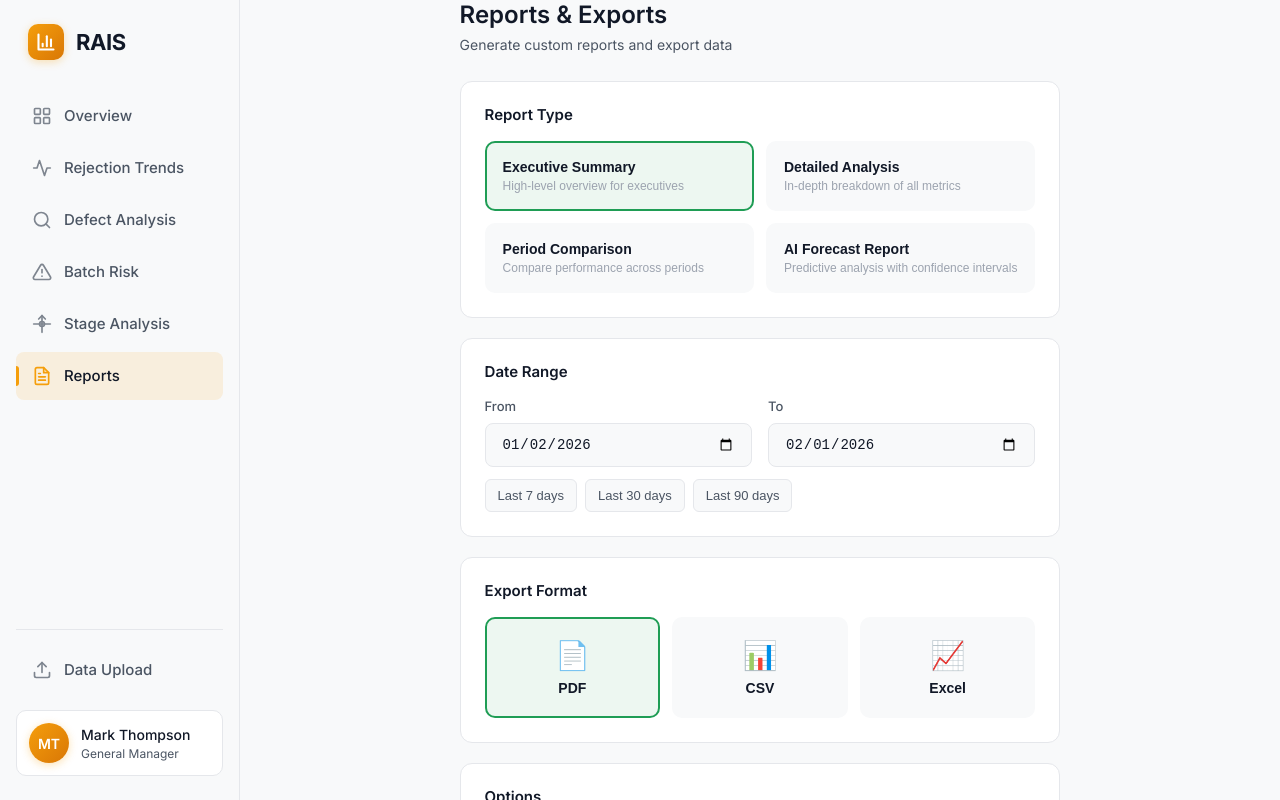
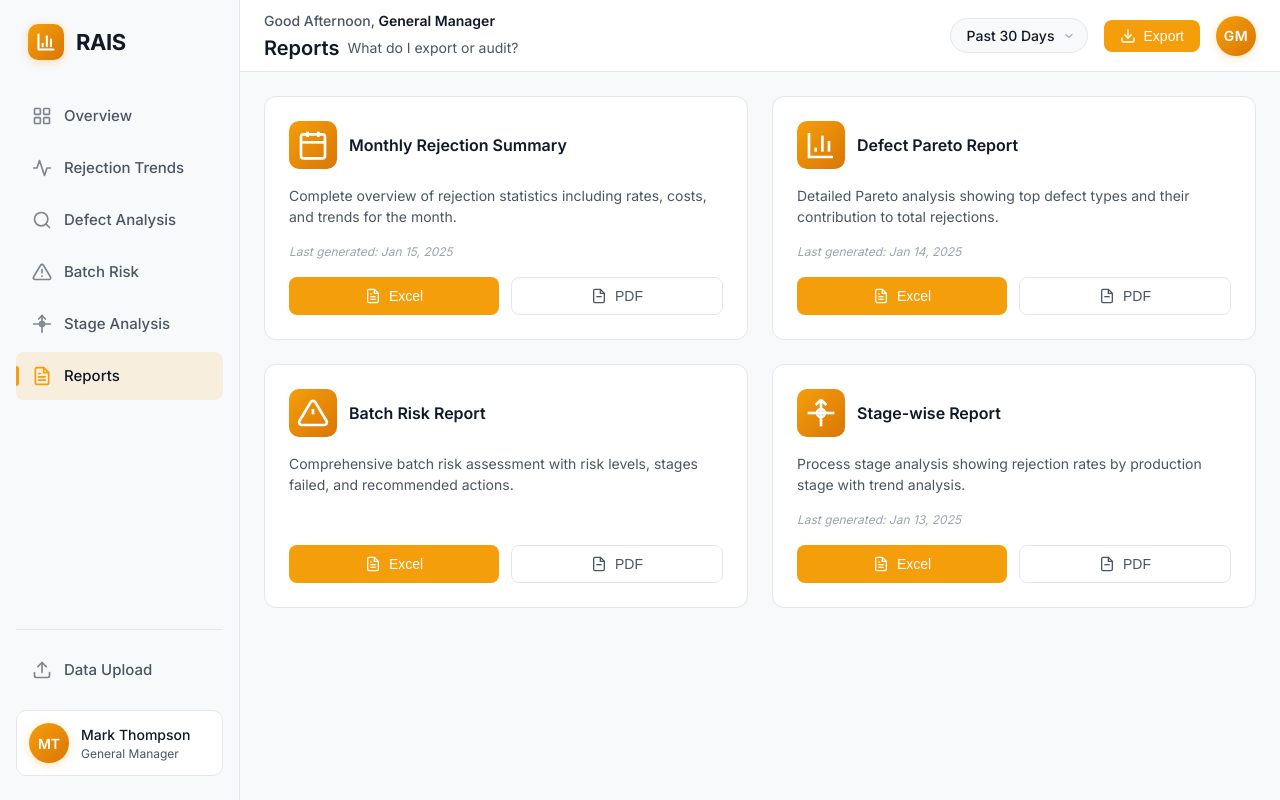
Before and after one commit to SHADOW-465/RAIS, a Next.js app: page /reports in a window 1280 px wide. Shown: the top 800 px of the page. Built offline with nearby package versions, Linux system fonts and the light colour scheme.

Commit message:
refactor(pages): update Reports with 2x2 grid and export buttons
Ultraworked with Sisyphus (https://github.com/code-yeongyu/oh-my-opencode)

Co-authored-by: Sisyphus <clio-agent@sisyphuslabs.ai>

```diff
--- a/src/app/reports/page.tsx
+++ b/src/app/reports/page.tsx
@@ -1,204 +1,163 @@
 'use client';
 
 import { useState } from 'react';
-import { format, subDays } from 'date-fns';
-import styles from './reports.module.css';
+import TopBar from '@/components/TopBar';
+import styles from './page.module.css';
 
-type ReportType = 'summary' | 'detailed' | 'comparison' | 'forecast';
-type ReportFormat = 'pdf' | 'csv' | 'excel';
-
-interface ReportConfig {
-  type: ReportType;
-  format: ReportFormat;
-  dateFrom: string;
-  dateTo: string;
-  includeCharts: boolean;
-  includeAI: boolean;
+interface ReportCard {
+  id: string;
+  title: string;
+  description: string;
+  icon: React.ReactNode;
+  lastGenerated?: string;
 }
 
-const REPORT_TYPES = [
-  { value: 'summary', label: 'Executive Summary', description: 'High-level overview for executives' },
-  { value: 'detailed', label: 'Detailed Analysis', description: 'In-depth breakdown of all metrics' },
-  { value: 'comparison', label: 'Period Comparison', description: 'Compare performance across periods' },
-  { value: 'forecast', label: 'AI Forecast Report', description: 'Predictive analysis with confidence intervals' },
-];
-
-const EXPORT_FORMATS = [
-  { value: 'pdf', label: 'PDF', icon: '📄' },
-  { value: 'csv', label: 'CSV', icon: '📊' },
-  { value: 'excel', label: 'Excel', icon: '📈' },
+const REPORT_CARDS: ReportCard[] = [
+  {
+    id: 'monthly',
+    title: 'Monthly Rejection Summary',
+    description: 'Complete overview of rejection statistics including rates, costs, and trends for the month.',
+    icon: (
+      <svg width="32" height="32" viewBox="0 0 24 24" fill="none" stroke="currentColor" strokeWidth="2">
+        <rect x="3" y="4" width="18" height="18" rx="2" ry="2" />
+        <line x1="16" y1="2" x2="16" y2="6" />
+        <line x1="8" y1="2" x2="8" y2="6" />
+        <line x1="3" y1="10" x2="21" y2="10" />
+      </svg>
+    ),
+    lastGenerated: 'Jan 15, 2025',
+  },
+  {
+    id: 'pareto',
+    title: 'Defect Pareto Report',
+    description: 'Detailed Pareto analysis showing top defect types and their contribution to total rejections.',
+    icon: (
+      <svg width="32" height="32" viewBox="0 0 24 24" fill="none" stroke="currentColor" strokeWidth="2">
+        <path d="M3 3v18h18" />
+        <path d="M18 17V9" />
+        <path d="M13 17V5" />
+        <path d="M8 17v-3" />
+      </svg>
+    ),
+    lastGenerated: 'Jan 14, 2025',
+  },
+  {
+    id: 'batch',
+    title: 'Batch Risk Report',
+    description: 'Comprehensive batch risk assessment with risk levels, stages failed, and recommended actions.',
+    icon: (
+      <svg width="32" height="32" viewBox="0 0 24 24" fill="none" stroke="currentColor" strokeWidth="2">
+        <path d="M10.29 3.86L1.82 18a2 2 0 0 0 1.71 3h16.94a2 2 0 0 0 1.71-3L13.71 3.86a2 2 0 0 0-3.42 0z" />
+        <line x1="12" y1="9" x2="12" y2="13" />
+        <line x1="12" y1="17" x2="12.01" y2="17" />
+      </svg>
+    ),
+  },
+  {
+    id: 'stage',
+    title: 'Stage-wise Report',
+    description: 'Process stage analysis showing rejection rates by production stage with trend analysis.',
+    icon: (
+      <svg width="32" height="32" viewBox="0 0 24 24" fill="none" stroke="currentColor" strokeWidth="2">
+        <path d="M12 2v20" />
+        <path d="M2 12h20" />
+        <path d="M12 2l4 4" />
+        <path d="M12 2l-4 4" />
+        <circle cx="12" cy="12" r="3" />
+      </svg>
+    ),
+    lastGenerated: 'Jan 13, 2025',
+  },
 ];
 
 export default function ReportsPage() {
-  const [config, setConfig] = useState<ReportConfig>({
-    type: 'summary',
-    format: 'pdf',
-    dateFrom: format(subDays(new Date(), 30), 'yyyy-MM-dd'),
-    dateTo: format(new Date(), 'yyyy-MM-dd'),
-    includeCharts: true,
-    includeAI: true,
-  });
-  const [generating, setGenerating] = useState(false);
+  const [generating, setGenerating] = useState<string | null>(null);
 
-  const handleGenerate = async () => {
-    setGenerating(true);
-    // Simulate report generation
-    await new Promise(resolve => setTimeout(resolve, 2000));
-    setGenerating(false);
-    // In production, this would trigger actual report generation
+  const handleExport = (reportId: string, format: 'excel' | 'pdf') => {
+    setGenerating(`${reportId}-${format}`);
+    // Simulate generation
+    setTimeout(() => {
+      setGenerating(null);
+      console.log(`Generated ${reportId} as ${format}`);
+    }, 1500);
   };
 
   return (
     <div className={styles.container}>
-      <header className={styles.header}>
-        <div>
-          <h1 className={styles.title}>Reports & Exports</h1>
-          <p className={styles.subtitle}>Generate custom reports and export data</p>
-        </div>
-      </header>
+      <TopBar
+        title="Reports"
+        subtitle="What do I export or audit?"
+      />
 
-      <div className={styles.content}>
-        {/* Report Type Selection */}
-        <section className={styles.card}>
-          <h2 className={styles.cardTitle}>Report Type</h2>
-          <div className={styles.reportTypes}>
-            {REPORT_TYPES.map((type) => (
-              <button
-                key={type.value}
-                className={`${styles.reportType} ${config.type === type.value ? styles.active : ''}`}
-                onClick={() => setConfig({ ...config, type: type.value as ReportType })}
-              >
-                <span className={styles.reportTypeLabel}>{type.label}</span>
-                <span className={styles.reportTypeDesc}>{type.description}</span>
-              </button>
-            ))}
-          </div>
-        </section>
-
-        {/* Date Range */}
-        <section className={styles.card}>
-          <h2 className={styles.cardTitle}>Date Range</h2>
-          <div className={styles.dateRange}>
-            <div className={styles.dateField}>
-              <label className={styles.label}>From</label>
-              <input
-                type="date"
-                value={config.dateFrom}
-                onChange={(e) => setConfig({ ...config, dateFrom: e.target.value })}
-                className={styles.input}
-              />
-            </div>
-            <div className={styles.dateField}>
-              <label className={styles.label}>To</label>
-              <input
-                type="date"
-                value={config.dateTo}
-                onChange={(e) => setConfig({ ...config, dateTo: e.target.value })}
-                className={styles.input}
-              />
-            </div>
-          </div>
-          <div className={styles.quickRanges}>
-            <button
-              className={styles.quickRange}
-              onClick={() => setConfig({
-                ...config,
-                dateFrom: format(subDays(new Date(), 7), 'yyyy-MM-dd'),
-                dateTo: format(new Date(), 'yyyy-MM-dd')
-              })}
-            >
-              Last 7 days
-            </button>
-            <button
-              className={styles.quickRange}
-              onClick={() => setConfig({
-                ...config,
-                dateFrom: format(subDays(new Date(), 30), 'yyyy-MM-dd'),
-                dateTo: format(new Date(), 'yyyy-MM-dd')
-              })}
-            >
-              Last 30 days
-            </button>
-            <button
-              className={styles.quickRange}
-              onClick={() => setConfig({
-                ...config,
-                dateFrom: format(subDays(new Date(), 90), 'yyyy-MM-dd'),
-                dateTo: format(new Date(), 'yyyy-MM-dd')
-              })}
-            >
-              Last 90 days
-            </button>
-          </div>
-        </section>
-
-        {/* Export Format */}
-        <section className={styles.card}>
-          <h2 className={styles.cardTitle}>Export Format</h2>
-          <div className={styles.formats}>
-            {EXPORT_FORMATS.map((fmt) => (
-              <button
-                key={fmt.value}
-                className={`${styles.format} ${config.format === fmt.value ? styles.active : ''}`}
-                onClick={() => setConfig({ ...config, format: fmt.value as ReportFormat })}
-              >
-                <span className={styles.formatIcon}>{fmt.icon}</span>
-                <span className={styles.formatLabel}>{fmt.label}</span>
-              </button>
-            ))}
-          </div>
-        </section>
-
-        {/* Options */}
-        <section className={styles.card}>
-          <h2 className={styles.cardTitle}>Options</h2>
-          <div className={styles.options}>
-            <label className={styles.checkbox}>
-              <input
-                type="checkbox"
-                checked={config.includeCharts}
-                onChange={(e) => setConfig({ ...config, includeCharts: e.target.checked })}
-              />
-              <span className={styles.checkmark}></span>
-              <span>Include charts and visualizations</span>
-            </label>
-            <label className={styles.checkbox}>
-              <input
-                type="checkbox"
-                checked={config.includeAI}
-                onChange={(e) => setConfig({ ...config, includeAI: e.target.checked })}
-              />
-              <span className={styles.checkmark}></span>
-              <span>Include AI insights and recommendations</span>
-            </label>
-          </div>
-        </section>
+      <main className={styles.main}>
+        {/* Report Cards Grid */}
+        <section className={styles.grid}>
+          {REPORT_CARDS.map((report) => (
+            <div key={report.id} className={styles.card}>
+              <div className={styles.cardHeader}>
+                <div className={styles.iconWrapper}>{report.icon}</div>
+                <h3 className={styles.cardTitle}>{report.title}</h3>
               </div>
 
-      {/* Generate Button */}
-      <div className={styles.actions}>
+              <p className={styles.cardDescription}>{report.description}</p>
+
+              {report.lastGenerated && (
+                <div className={styles.lastGenerated}>
+                  Last generated: {report.lastGenerated}
+                </div>
+              )}
+
+              <div className={styles.cardActions}>
                 <button
-          className={styles.generateButton}
-          onClick={handleGenerate}
-          disabled={generating}
+                  className={styles.exportButton}
+                  onClick={() => handleExport(report.id, 'excel')}
+                  disabled={generating === `${report.id}-excel`}
                 >
-          {generating ? (
+                  {generating === `${report.id}-excel` ? (
                     <>
-              <span className={styles.spinner}></span>
+                      <span className={styles.spinner} />
                       Generating...
                     </>
                   ) : (
                     <>
-              <svg width="20" height="20" viewBox="0 0 24 24" fill="none" stroke="currentColor" strokeWidth="2" strokeLinecap="round" strokeLinejoin="round">
-                <path d="M21 15v4a2 2 0 0 1-2 2H5a2 2 0 0 1-2-2v-4" />
-                <polyline points="7 10 12 15 17 10" />
-                <line x1="12" y1="15" x2="12" y2="3" />
+                      <svg width="16" height="16" viewBox="0 0 24 24" fill="none" stroke="currentColor" strokeWidth="2">
+                        <path d="M14 2H6a2 2 0 0 0-2 2v16a2 2 0 0 0 2 2h12a2 2 0 0 0 2-2V8z" />
+                        <polyline points="14 2 14 8 20 8" />
+                        <line x1="16" y1="13" x2="8" y2="13" />
+                        <line x1="16" y1="17" x2="8" y2="17" />
+                        <polyline points="10 9 9 9 8 9" />
                       </svg>
-              Generate Report
+                      Excel
+                    </>
+                  )}
+                </button>
+
+                <button
+                  className={`${styles.exportButton} ${styles.exportButtonSecondary}`}
+                  onClick={() => handleExport(report.id, 'pdf')}
+                  disabled={generating === `${report.id}-pdf`}
+                >
+                  {generating === `${report.id}-pdf` ? (
+                    <>
+                      <span className={styles.spinner} />
+                      Generating...
+                    </>
+                  ) : (
+                    <>
+                      <svg width="16" height="16" viewBox="0 0 24 24" fill="none" stroke="currentColor" strokeWidth="2">
+                        <path d="M14 2H6a2 2 0 0 0-2 2v16a2 2 0 0 0 2 2h12a2 2 0 0 0 2-2V8z" />
+                        <polyline points="14 2 14 8 20 8" />
+                        <line x1="16" y1="13" x2="8" y2="13" />
+                      </svg>
+                      PDF
                     </>
                   )}
                 </button>
               </div>
             </div>
+          ))}
+        </section>
+      </main>
+    </div>
   );
 }
```
Lines whose indentation alone changed are shown as unchanged.
